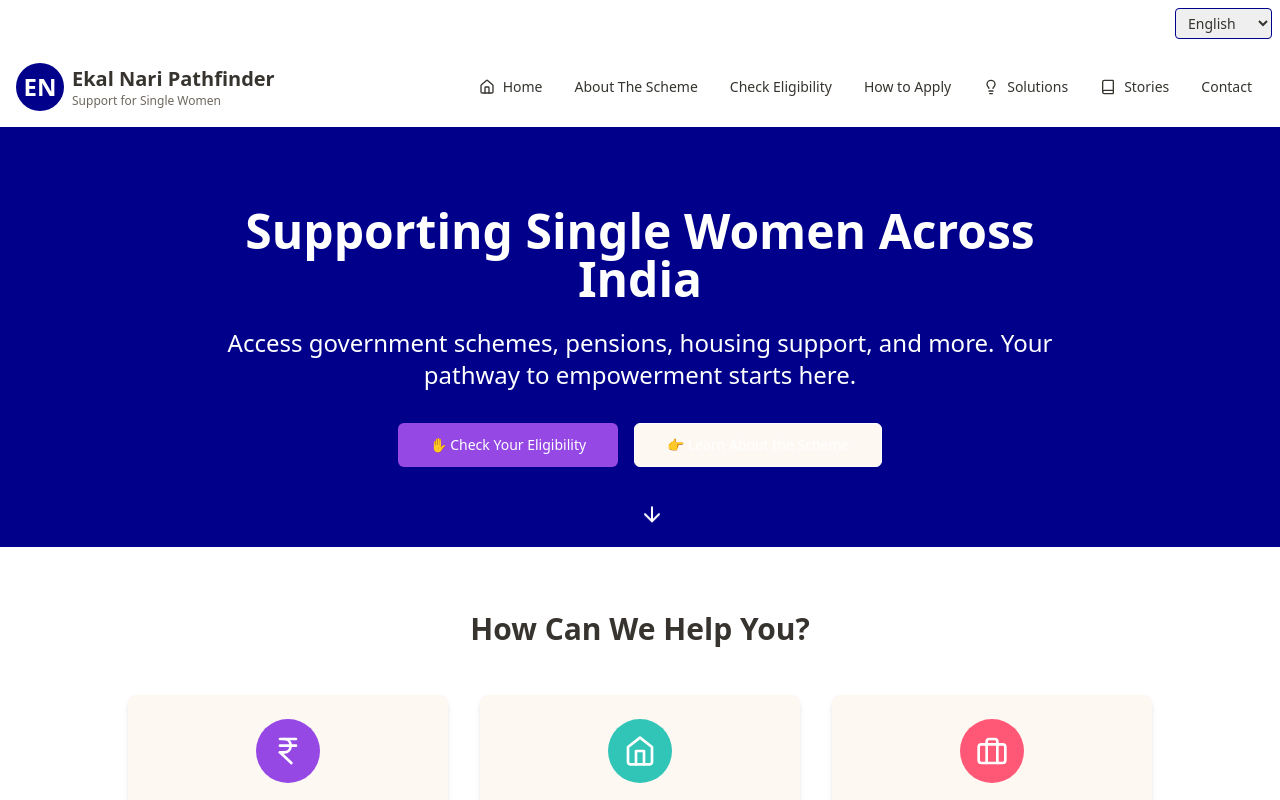
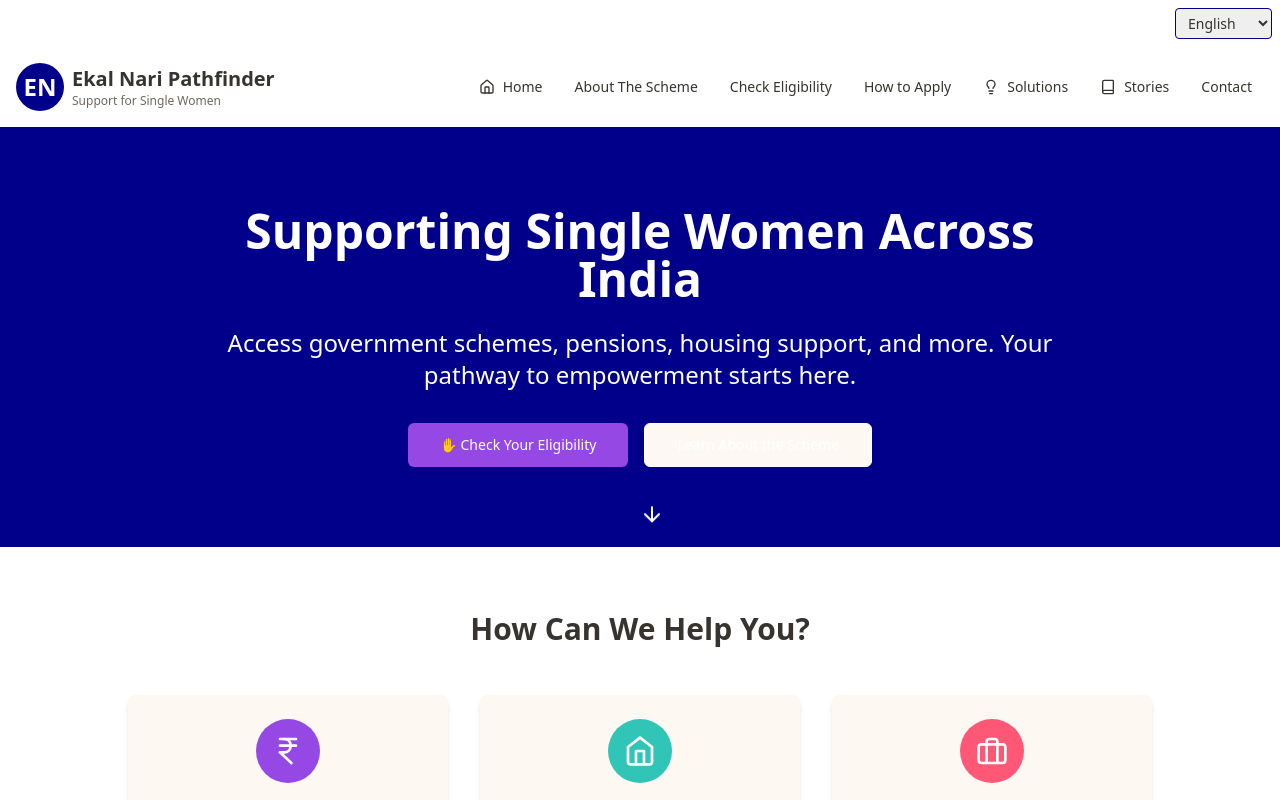
Before and after one commit to Riyachauhan18/ekal-nari-pathfinder, a React (Vite) app: page / in a window 1280 px wide. Shown: the top 800 px of the page. Built offline with nearby package versions, Linux system fonts and the light colour scheme.

Commit message:
Remove hover effect
Remove the hover effect from the "Learn About the Scheme" button.

```diff
--- a/src/pages/HomePage.tsx
+++ b/src/pages/HomePage.tsx
@@ -21,7 +21,7 @@ const HomePage = () => {
               <Link to="/eligibility">✋ Check Your Eligibility</Link>
             </Button>
             <Button asChild size="lg" variant="outline" className="border-white text-white hover:bg-white/10">
-              <Link to="/about">👉 Learn About the Scheme</Link>
+              <Link to="/about">Learn About the Scheme</Link>
             </Button>
           </div>
         </div>
```
